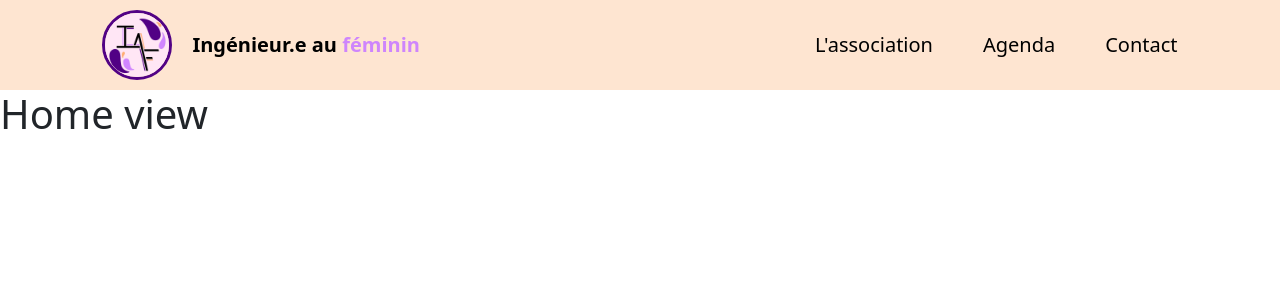
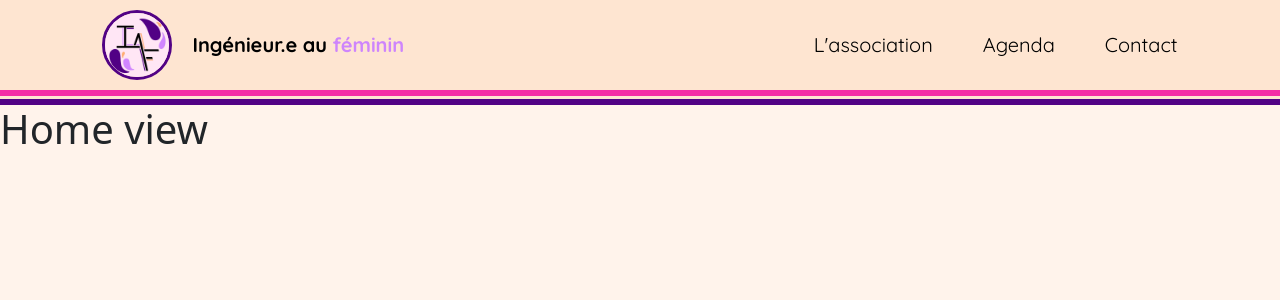
Before and after one commit to LucasBil/HackatonIAF, a Vue app: page / in a window 1280 px wide. Shown: the top 300 px of the page. Built offline with nearby package versions, Linux system fonts and the light colour scheme.

Commit message:
navbar ok

```diff
--- a/index.html
+++ b/index.html
@@ -4,8 +4,16 @@
     <meta charset="UTF-8">
     <link rel="icon" href="/favicon.ico">
     <meta name="viewport" content="width=device-width, initial-scale=1, shrink-to-fit=no">
+
+    <!-- Bootstrap -->
     <link href="https://cdn.jsdelivr.net/npm/bootstrap@5.3.3/dist/css/bootstrap.min.css" rel="stylesheet" integrity="sha384-QWTKZyjpPEjISv5WaRU9OFeRpok6YctnYmDr5pNlyT2bRjXh0JMhjY6hW+ALEwIH" crossorigin="anonymous">
-<script src="https://cdn.jsdelivr.net/npm/bootstrap@5.3.3/dist/js/bootstrap.bundle.min.js" integrity="sha384-YvpcrYf0tY3lHB60NNkmXc5s9fDVZLESaAA55NDzOxhy9GkcIdslK1eN7N6jIeHz" crossorigin="anonymous"></script>
+    <script src="https://cdn.jsdelivr.net/npm/bootstrap@5.3.3/dist/js/bootstrap.bundle.min.js" integrity="sha384-YvpcrYf0tY3lHB60NNkmXc5s9fDVZLESaAA55NDzOxhy9GkcIdslK1eN7N6jIeHz" crossorigin="anonymous"></script>
+
+    <!-- Google Fonts -->
+    <link rel="preconnect" href="https://fonts.googleapis.com">
+    <link rel="preconnect" href="https://fonts.gstatic.com" crossorigin>
+    <link href="https://fonts.googleapis.com/css2?family=Quicksand:wght@300..700&display=swap" rel="stylesheet">
+
     <title>Vite App</title>
   </head>
   <body>
--- a/src/App.vue
+++ b/src/App.vue
@@ -25,6 +25,8 @@
             </li>
         </div>
       </ul>
+      <div class="pink-box"></div>
+      <div class="dark-box"></div>
     </nav>
     <nav class="navbar bg-body-tertiary" id="mobile-nav">
       <div class="container-fluid">
--- a/src/assets/css/navbar.css
+++ b/src/assets/css/navbar.css
@@ -1,10 +1,13 @@
+navbar {
+    position: sticky;
+}
+
 #desktop-nav {
     background-color: var(--header-color);
-    padding: 10px 8%;
 
     #navbar {
+        padding: 10px 8%;
         display: flex;
-        padding: 0;
         margin: 0;
         align-items: center;
         justify-content: space-between;
@@ -14,6 +17,7 @@
             color: black;
             text-decoration: none;
             font-size: 20px;
+            font-family: "Quicksand", serif;
         }
 
         #logo {
@@ -38,6 +42,16 @@
             gap: 50px;
         }
     }
+
+    .pink-box {
+        background-color: #f42ca6;
+        height: 6px;
+    }
+    .dark-box {
+        background-color: var(--primary-color);
+        height: 6px;
+        margin-top: 3px;
+    }
 }
 
 @media (max-width: 800px) {
--- a/src/assets/main.css
+++ b/src/assets/main.css
@@ -5,3 +5,7 @@
     --header-color: #fee5d1;
     --footer-color: #bc94d6;
 }
+
+body {
+    background-color: var(--tertiary_color);
+}
```
